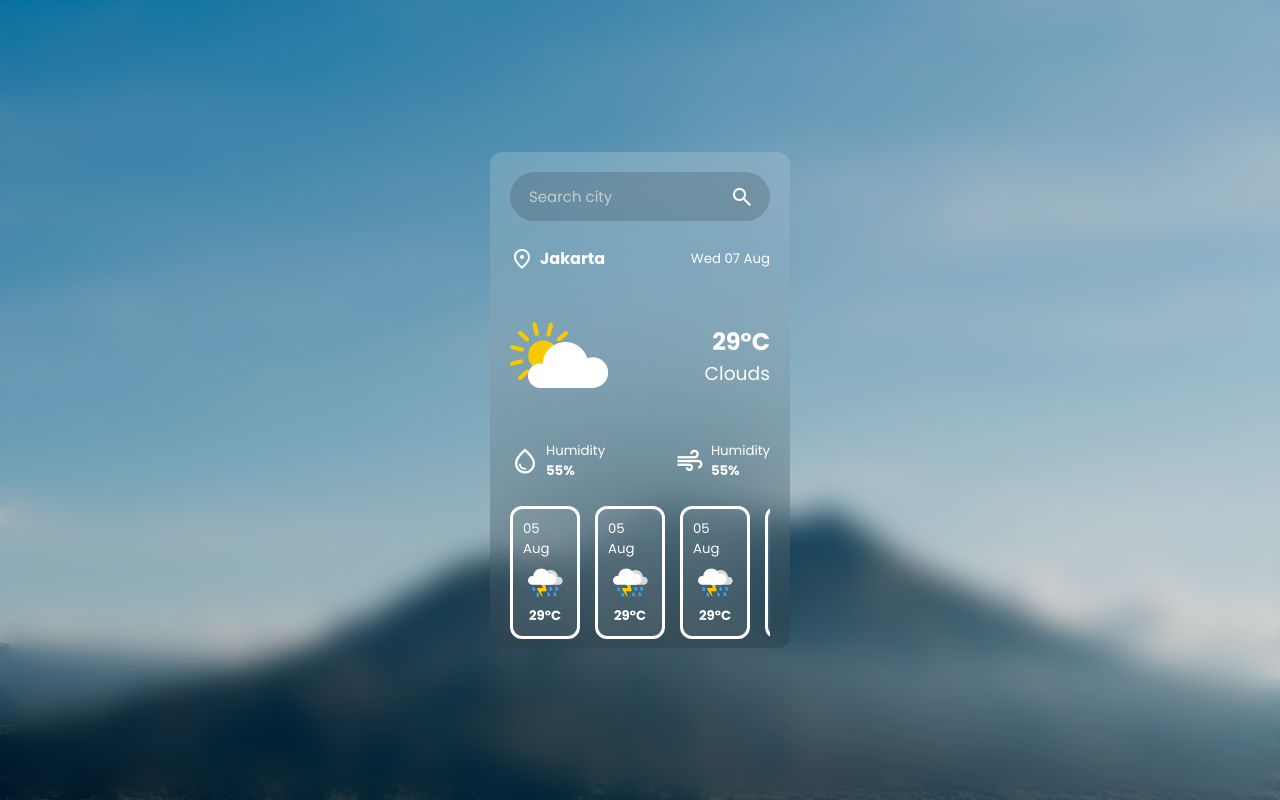
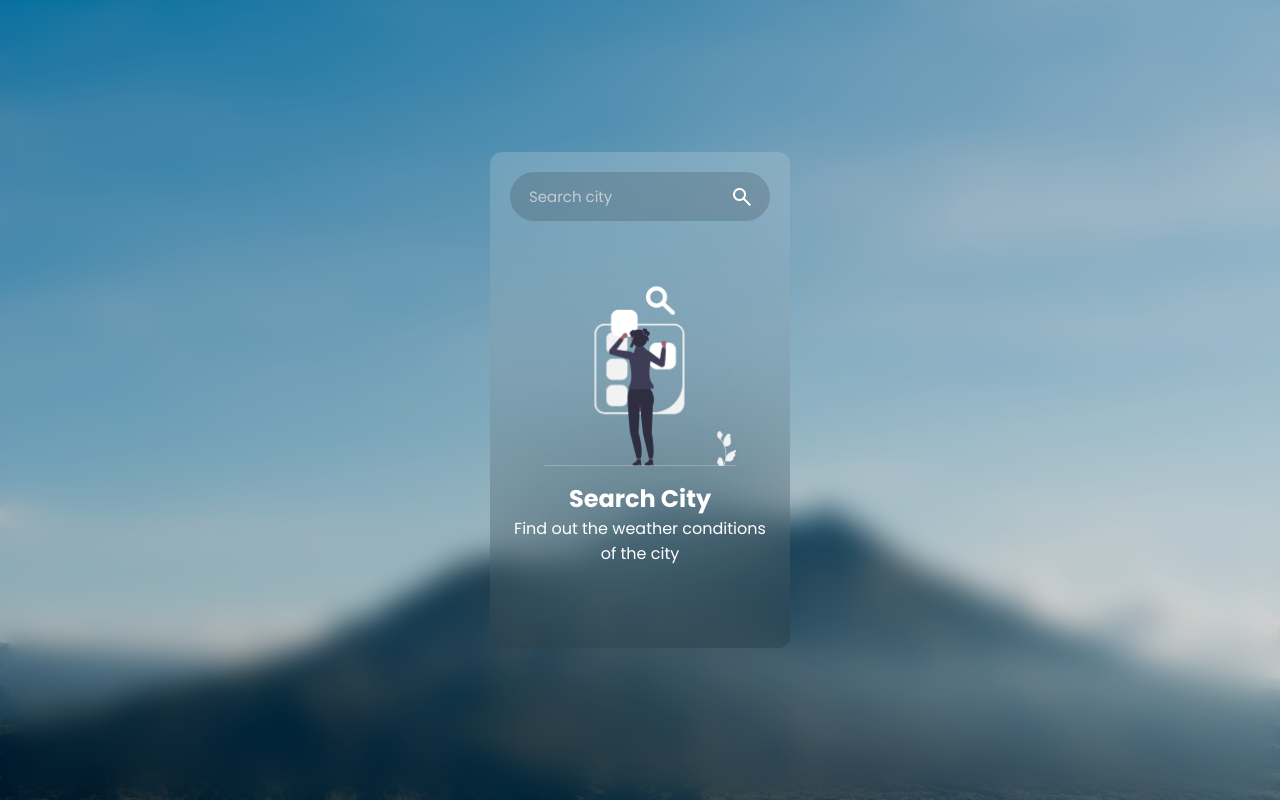
Before and after one commit to userawol/weather-app-js, a plain HTML site: page index.html in a window 1280 px wide. Drawn offline with nearby package versions, Linux system fonts and the light colour scheme.

Commit message:
display page done

```diff
--- a/index.html
+++ b/index.html
@@ -18,7 +18,7 @@
           <span class="material-symbols-outlined"> search </span>
         </button>
       </header>
-      <section class="weather-info">
+      <section class="weather-info" style="display: none">
         <div class="location-data-container">
           <div class="location">
             <span class="material-symbols-outlined"> location_on </span>
@@ -75,6 +75,15 @@
           </div>
         </div>
       </section>
+      <section class="search-city section-message">
+        <img  class="message-g" src="assets/message/search-city.png">
+        <div>
+            <h1>Search City</h1>
+            <h4 class="reg-text">
+                Find out the weather conditions of the city
+            </h4>
+        </div>
+      </section>
     </main>
   </body>
 </html>
--- a/style.css
+++ b/style.css
@@ -171,6 +171,7 @@ body::before {
   border: solid white;
   border-radius: 12px;
   transition: 0.3s background;
+   flex-shrink: 0;
 
 }
 .forcast-item:hover {
@@ -180,3 +181,19 @@ body::before {
   height: 35px;
   width: 35px;
 }
+
+.message-g{
+  height: 180px;
+  width: fit-content;
+}
+
+.section-message{
+  display: flex;
+  flex-direction: column;
+  align-items: center;
+  text-align: center;
+  gap: 15px;
+  margin-top: 25%;
+
+
+}
```
